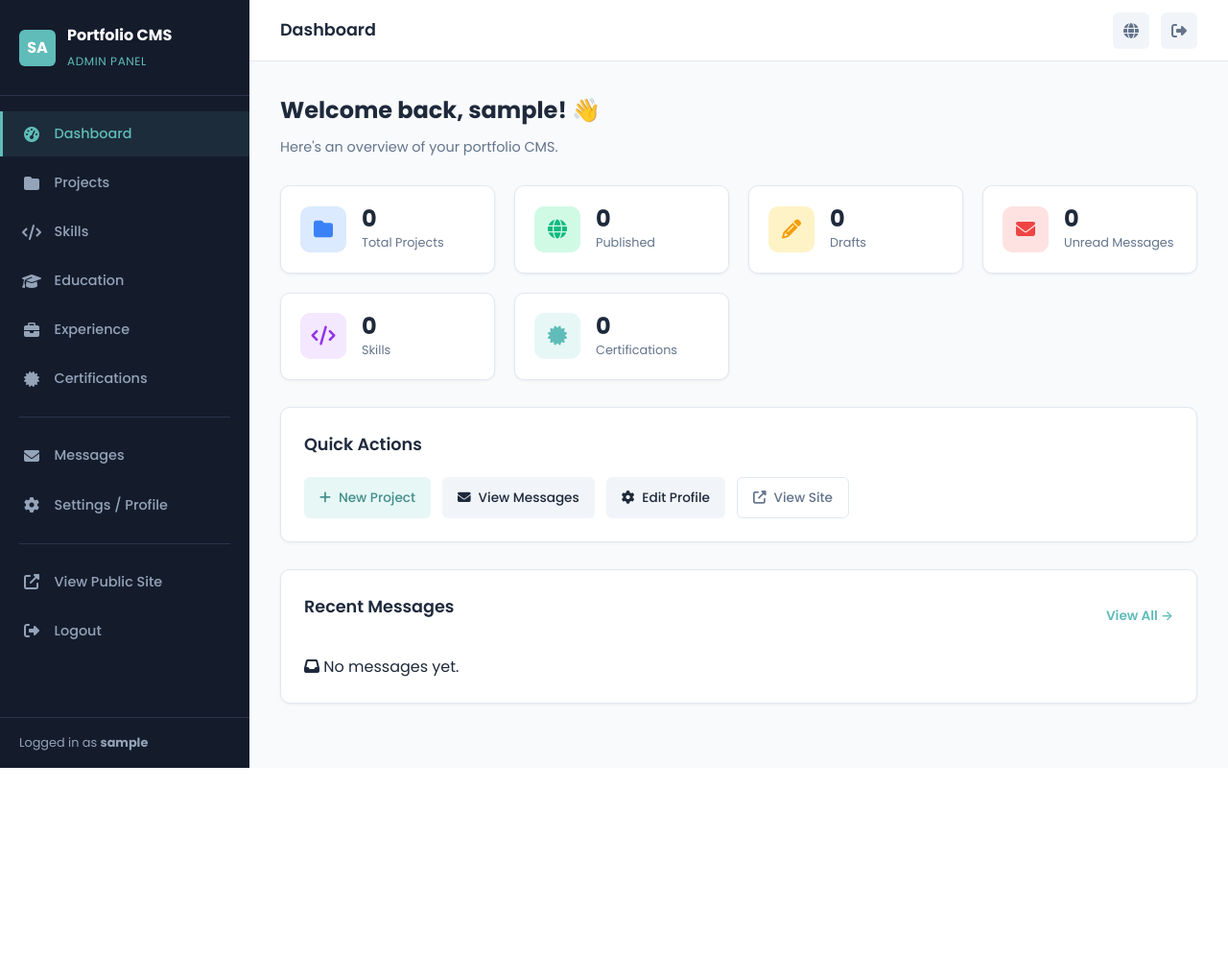
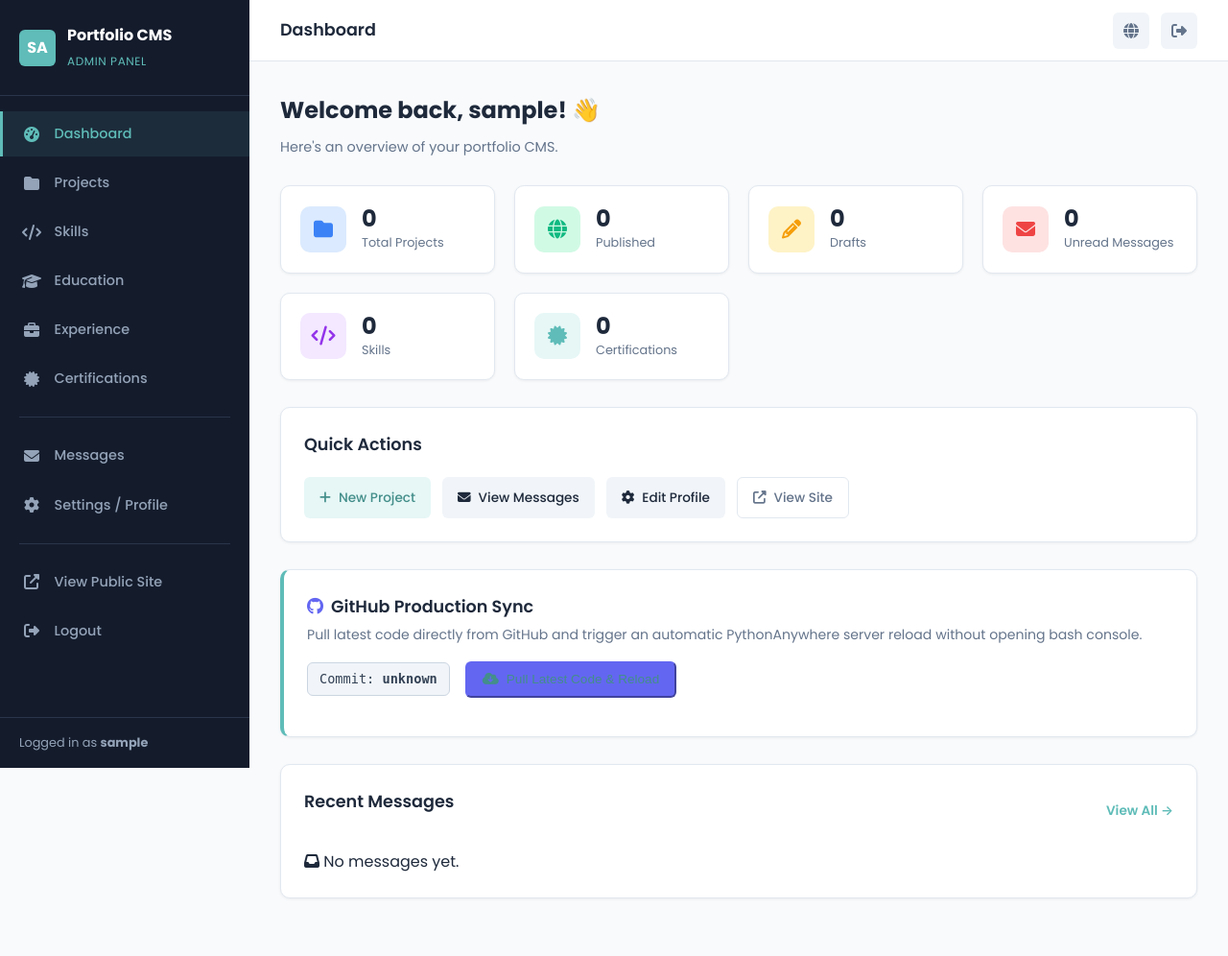
Before and after one commit to SAFIULLAH012/SafiUllah-Portfolio-Website, a Flask app: page /admin/ in a window 1280 px wide. Shown: the whole page at 96% size. Before the commit the page ends 800 px from the top, so only its background shows below. Run offline with Flask 3, Linux system fonts and the light colour scheme; the visitor is signed in with stand-in values (Sample User, id 1).

Commit message:
feat: Add 1-click GitHub sync & reload in Admin Dashboard; fix public Cache-Control headers and SQLite DB path

```diff
--- a/blueprints/admin/routes.py
+++ b/blueprints/admin/routes.py
@@ -2,6 +2,8 @@
 Admin CMS blueprint routes.
 All routes except /admin/login require an authenticated session.
 """
+import os
+import subprocess
 import json
 import logging
 import re
@@ -266,7 +268,95 @@ def dashboard():
         .limit(5)
         .all()
     )
-    return render_template("admin/dashboard.html", stats=stats, recent_messages=recent_messages)
+    # Current git commit hash
+    git_commit = "unknown"
+    try:
+        repo_dir = current_app.root_path
+        res = subprocess.run(
+            ["git", "rev-parse", "--short", "HEAD"],
+            cwd=repo_dir,
+            capture_output=True,
+            text=True,
+            timeout=5
+        )
+        if res.returncode == 0:
+            git_commit = res.stdout.strip()
+    except Exception:
+        pass
+
+    return render_template(
+        "admin/dashboard.html",
+        stats=stats,
+        recent_messages=recent_messages,
+        git_commit=git_commit
+    )
+
+
+@admin_bp.route("/system/update-code", methods=["POST"])
+@login_required
+def update_code():
+    """
+    1-Click Production Update:
+    Pulls latest commits from GitHub ('git pull origin main')
+    and triggers a live server reload on PythonAnywhere by touching the WSGI file.
+    """
+    repo_dir = current_app.root_path
+    if not os.path.exists(os.path.join(repo_dir, ".git")):
+        flash("Git repository not found in application directory.", "danger")
+        return redirect(url_for("admin.dashboard"))
+
+    try:
+        result = subprocess.run(
+            ["git", "pull", "origin", "main"],
+            cwd=repo_dir,
+            capture_output=True,
+            text=True,
+            timeout=40
+        )
+        stdout = result.stdout.strip()
+        stderr = result.stderr.strip()
+
+        if result.returncode == 0:
+            msg = f"Git pull successful: {stdout}"
+
+            # Auto-reload PythonAnywhere WSGI worker
+            reloaded = False
+            wsgi_candidates = [
+                "/var/www/safiulllah_pythonanywhere_com_wsgi.py",
+            ]
+            if os.path.exists("/var/www"):
+                try:
+                    for f in os.listdir("/var/www"):
+                        if f.endswith("_wsgi.py"):
+                            wsgi_candidates.append(os.path.join("/var/www", f))
+                except Exception:
+                    pass
+
+            for wsgi_file in wsgi_candidates:
+                if os.path.exists(wsgi_file):
+                    try:
+                        os.utime(wsgi_file, None)
+                        reloaded = True
+                        logger.info("Touched WSGI file: %s", wsgi_file)
+                        break
+                    except Exception as e:
+                        logger.warning("Failed touching WSGI file %s: %s", wsgi_file, e)
+
+            if reloaded:
+                msg += " | Server reload triggered instantly! 🚀"
+            else:
+                msg += " | Code updated! (WSGI file touched or pending restart)"
+
+            flash(msg, "success")
+        else:
+            flash(f"Git pull failed (code {result.returncode}): {stderr or stdout}", "danger")
+    except subprocess.TimeoutExpired:
+        flash("Git pull operation timed out after 40 seconds.", "danger")
+    except Exception as e:
+        logger.exception("Error executing update_code")
+        flash(f"An unexpected error occurred during update: {str(e)}", "danger")
+
+    return redirect(url_for("admin.dashboard"))
 
 
 # ─────────────────────────────────────────────────────────────────────────────
--- a/config.py
+++ b/config.py
@@ -26,7 +26,8 @@ class Config:
 
     # ── Database ──────────────────────────────────────────────────────────────
     SQLALCHEMY_TRACK_MODIFICATIONS = False
-    SQLALCHEMY_DATABASE_URI = os.environ.get("DATABASE_URL", "sqlite:///portfolio.db")
+    _default_db = os.path.join(_base_dir, "instance", "portfolio.db")
+    SQLALCHEMY_DATABASE_URI = os.environ.get("DATABASE_URL", f"sqlite:///{_default_db}")
     SQLALCHEMY_ENGINE_OPTIONS = {
         "pool_pre_ping": True,
     }
--- a/templates/admin/dashboard.html
+++ b/templates/admin/dashboard.html
@@ -73,6 +73,32 @@
     </div>
 </div>
 
+<!-- 1-Click GitHub Deploy / Server Sync -->
+<div class="section-card" style="border-left: 4px solid var(--primary, #0ea5e9);">
+    <div class="card-header-row" style="display: flex; justify-content: space-between; align-items: center; flex-wrap: wrap; gap: 1rem;">
+        <div>
+            <h3 class="card-title" style="margin: 0; display: flex; align-items: center; gap: 0.5rem;">
+                <i class="fab fa-github" style="color: #6366f1;"></i> GitHub Production Sync
+            </h3>
+            <p style="margin: 0.25rem 0 0 0; color: #64748b; font-size: 0.88rem;">
+                Pull latest code directly from GitHub and trigger an automatic PythonAnywhere server reload without opening bash console.
+            </p>
+        </div>
+        <div style="display: flex; align-items: center; gap: 1rem;">
+            <span style="background: #f1f5f9; padding: 0.35rem 0.75rem; border-radius: 6px; font-family: monospace; font-size: 0.85rem; color: #334155; border: 1px solid #cbd5e1;">
+                Commit: <strong>{{ git_commit }}</strong>
+            </span>
+            <form method="POST" action="{{ url_for('admin.update_code') }}" style="margin: 0;"
+                  onsubmit="return confirm('Fetch latest code from GitHub (main branch) and reload PythonAnywhere server?');">
+                <input type="hidden" name="csrf_token" value="{{ csrf_token() }}">
+                <button type="submit" class="action-btn action-btn--primary" style="background: #6366f1; border-color: #6366f1; display: inline-flex; align-items: center; gap: 0.5rem; cursor: pointer;">
+                    <i class="fas fa-cloud-download-alt"></i> Pull Latest Code &amp; Reload
+                </button>
+            </form>
+        </div>
+    </div>
+</div>
+
 <!-- Recent Messages -->
 <div class="section-card">
     <div class="card-header-row">
--- a/utils/security.py
+++ b/utils/security.py
@@ -153,9 +153,14 @@ def apply_security_headers(response):
         "connect-src 'self' https://*.google-analytics.com https://*.analytics.google.com https://*.googletagmanager.com; "
         "frame-ancestors 'none';"
     )
-    # Cache control for dynamic HTML responses
-    if response.mimetype == "text/html" and "Cache-Control" not in response.headers:
-        response.headers["Cache-Control"] = "no-cache, must-revalidate"
+    # Cache control: strict no-cache for admin, public caching for public content
+    if "Cache-Control" not in response.headers:
+        from flask import request
+        if request.path.startswith("/admin"):
+            response.headers["Cache-Control"] = "no-store, no-cache, must-revalidate"
+            response.headers["Pragma"] = "no-cache"
+        elif response.mimetype == "text/html":
+            response.headers["Cache-Control"] = "public, max-age=600, stale-while-revalidate=3600"
 
     # Apply HSTS in production or HTTPS environments
     if current_app.config.get("SESSION_COOKIE_SECURE", False):
```
Also changed, not shown: tests/test_app.py (+29 -0 lines).
